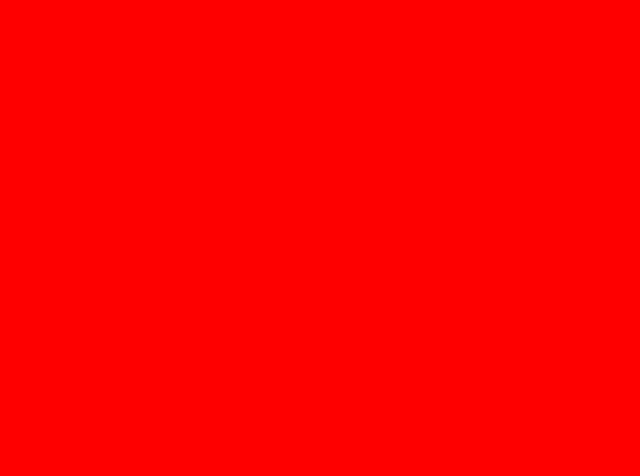
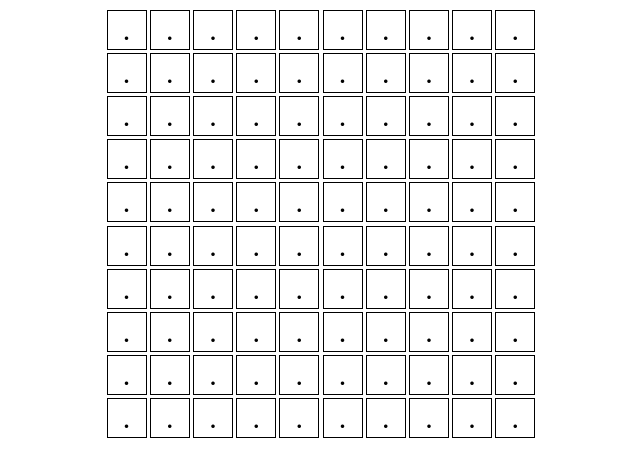
Before and after one commit to emotive44/BattleShipsGame, a plain HTML site: page index.html in a window 1280 px wide. Shown: the whole page, without its empty margins (319-959 px from the left). Drawn offline with Linux system fonts and the light colour scheme.

Commit message:
create a initial grid

```diff
--- a/index.html
+++ b/index.html
@@ -7,6 +7,7 @@
     <link rel="stylesheet" href="style.css" />
   </head>
   <body>
+    <div id="battle-board"></div>
     <script src="index.js"></script>
   </body>
 </html>
--- a/index.js
+++ b/index.js
@@ -1 +1,12 @@
-console.log(1);
+// create a initial grid
+(() => {
+  const battleGrid = document.getElementById('battle-board');
+
+  for (let i = 1; i <= 100; i++) {
+    const span = document.createElement('span');
+    span.innerHTML = '.';
+    span.id = `dot-${i}`;
+
+    battleGrid.appendChild(span);
+  }
+})();
--- a/style.css
+++ b/style.css
@@ -1,3 +1,22 @@
-body {
-  background: red;
+* {
+  box-sizing: border-box;
 }
+
+#battle-board {
+  width: 27rem;
+  display: flex;
+  flex-wrap: wrap;
+  margin: 0 auto;
+}
+
+#battle-board span {
+  width: 2.5rem;
+  height: 2.5rem;
+  border: 1px solid black;
+  margin: 0.1rem;
+  display: flex;
+  justify-content: center;
+  align-items: center;
+  font-size: 30px;
+  cursor: pointer;
+}
```
